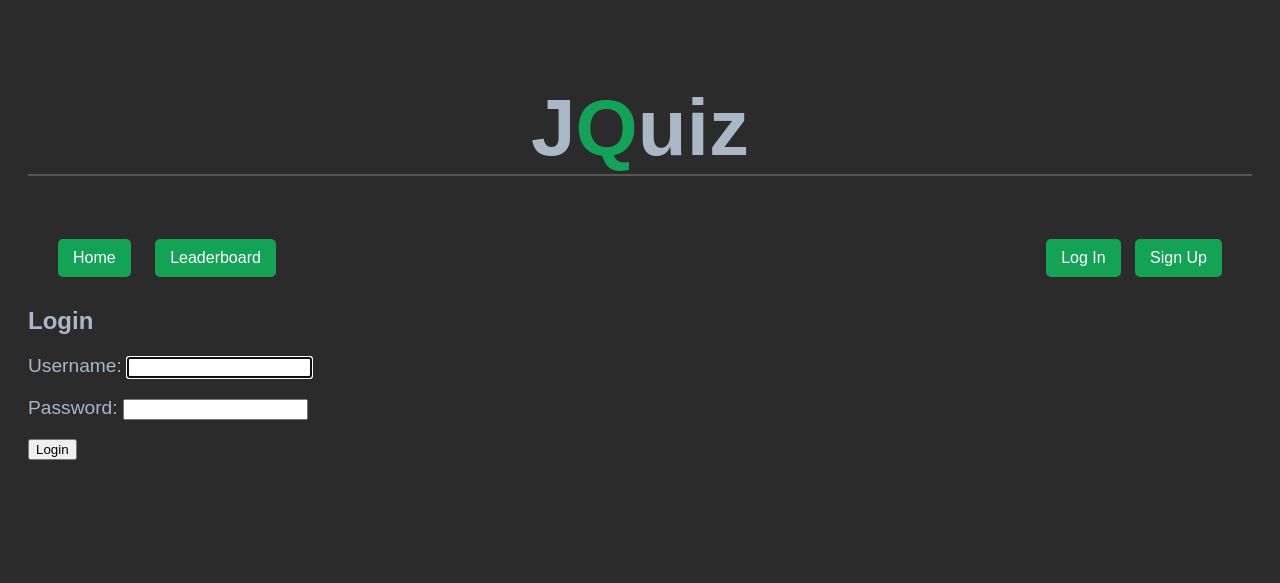
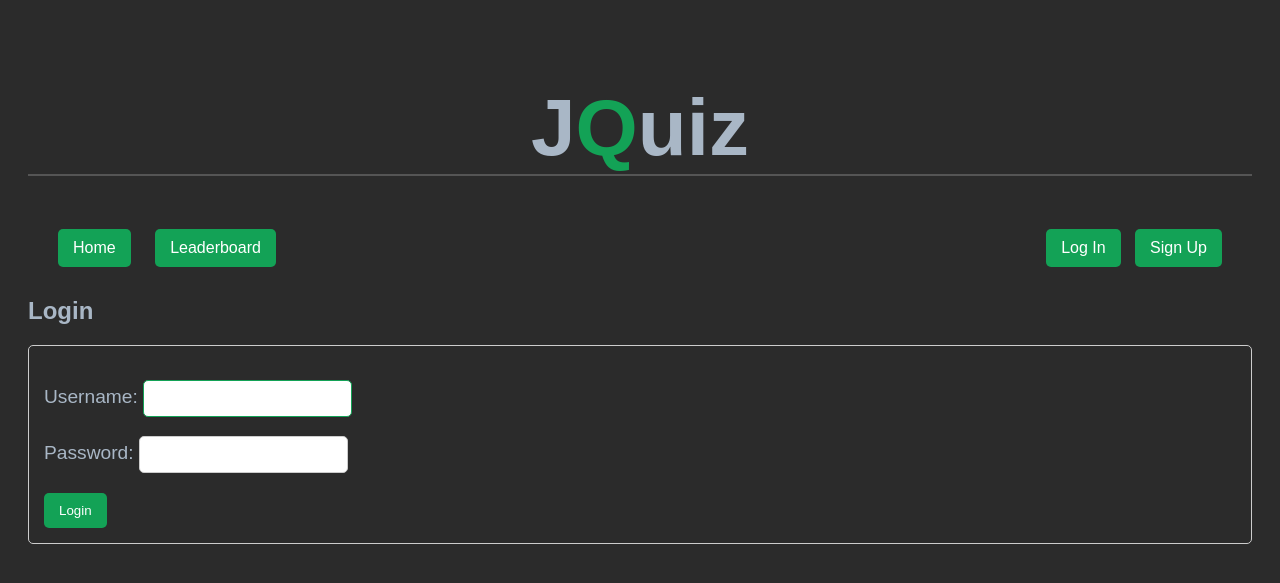
Before and after one commit to wurstbroteater/JQuiz, a Django app: a page that uses templates/base.html in a window 1280 px wide. Shown: the top 583 px of the page. Run offline with Django 5.2, Linux system fonts and the light colour scheme.

Commit message:
move css to base.html

```diff
--- a/templates/base.html
+++ b/templates/base.html
@@ -8,11 +8,74 @@
     <title>{% block title %}JQuiz{% endblock %}</title>
     <link rel="stylesheet" href="{% static 'css/style.css' %}">
     <style>
+        form {
+            margin: 20px 0;
+            padding: 15px;
+            border: 1px solid #ccc;
+            border-radius: 5px;
+        }
+
+        button[type=submit], input[type=button], input[type=submit], input[type=reset] {
+            display: inline-block;
+            padding: 10px 15px;
+            background-color: #13A256;
+            color: #fff;
+            text-decoration: none;
+            border: none;
+            border-radius: 5px;
+            transition: background-color 0.3s ease;
+        }
+
+        button[type=submit]:hover, input[type=button]:hover, input[type=submit]:hover, input[type=reset]:hover {
+            background-color: #0E753E;
+        }
+
+        input[type=checkbox] {
+            appearance: none;
+            -webkit-appearance: none;
+            -moz-appearance: none;
+            width: 20px;
+            height: 20px;
+            border: 2px solid #555555;
+            border-radius: 3px;
+            outline: none;
+            cursor: pointer;
+            transition: background-color 0.3s ease;
+        }
+
+        input[type=checkbox]:checked {
+            background-color: #13A256;
+            border-color: #13A256;
+        }
+
+        input[type=checkbox]:hover {
+            background-color: #0E753E;
+            border-color: #0E753E;
+        }
+
+        input[type=text], input[type=password], textarea {
+            display: inline-block;
+            padding: 10px 15px;
+            background-color: #fff;
+            color: #333;
+            border: 1px solid #ccc;
+            border-radius: 5px;
+            transition: border-color 0.3s ease;
+            box-sizing: border-box; /* Ensures padding doesn't affect width */
+        }
+
+        input[type=text]:focus, input[type=password]:focus, textarea:focus {
+            border-color: #13A256;
+            outline: none;
+        }
+
         header {
             display: flex;
             justify-content: space-between;
             align-items: center;
-            padding: 10px;
+            padding-bottom: 10px;
+            padding-left: 10px;
+            padding-right: 10px;
         }
 
         .nav-left {
@@ -36,7 +99,6 @@
         .page-title {
             text-align: center;
             font-size: 2.5em;
-            margin-bottom: 10px;
         }
     </style>
 
```
Also changed, not shown: templates/quiz/question.html (+0 -39 lines).
